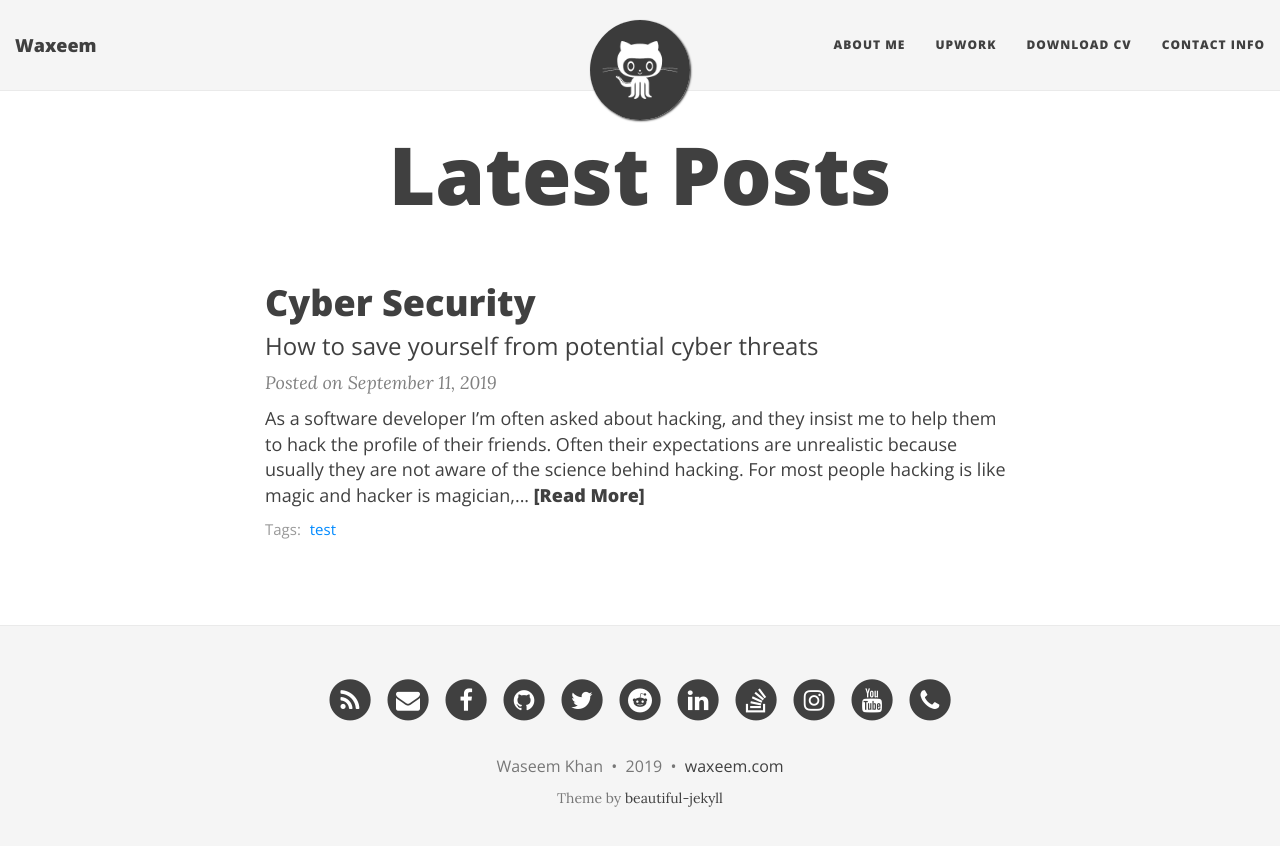
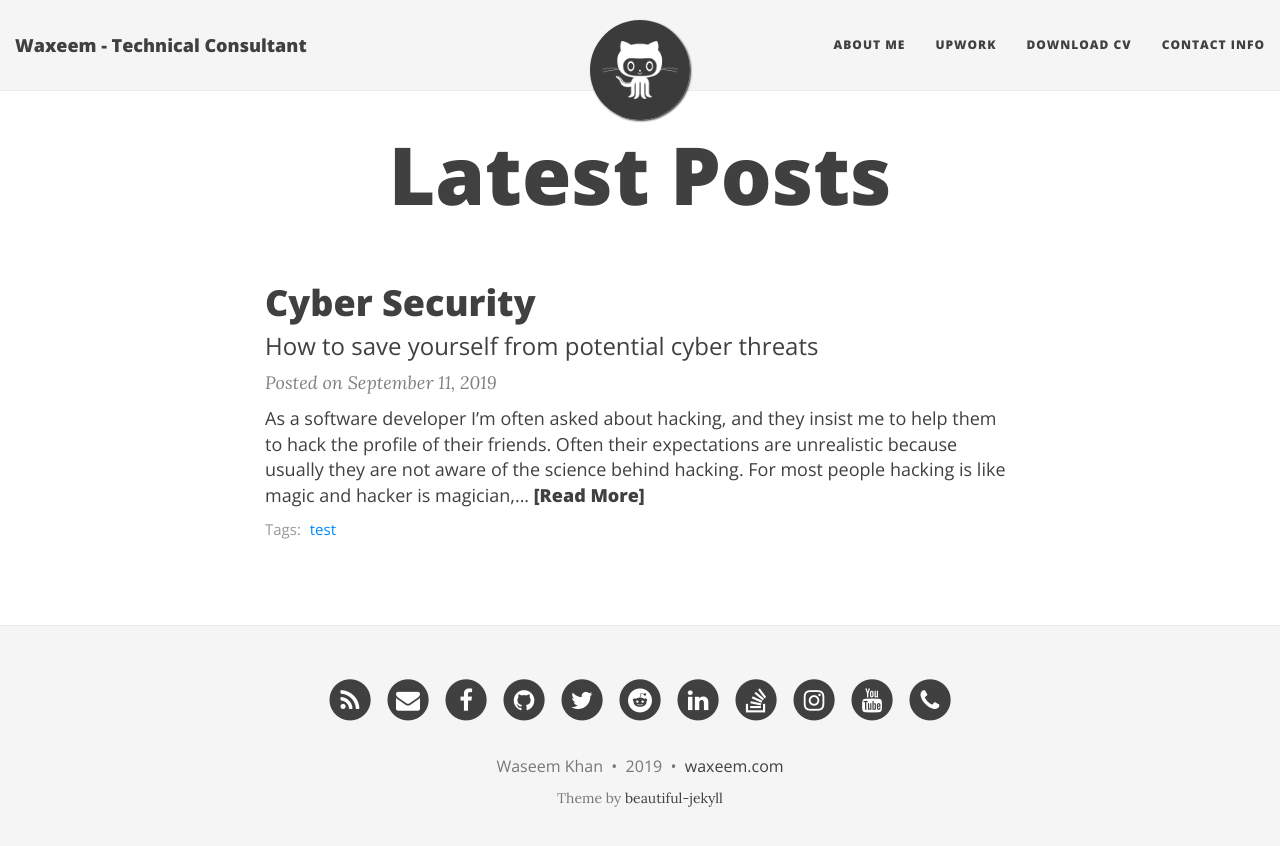
Before and after one commit to waseemullah157/waxeem, a Jekyll site: the page built from index.html, in a window 1280 px wide. Shown: the top 846 px of the page. Built offline with Jekyll 4.4.1, drawn with Linux system fonts in a browser that asks for light colours; nearby versions of some CDN libraries; the list of posts is cut into pages by our own code; part of the change alters nothing that is shown.

```diff
--- a/_config.yml
+++ b/_config.yml
@@ -14,10 +14,10 @@ baseurl: ""
 # Of course don't forget to change the username and projectname to YOUR username and project
 
 # Name of website
-title: Waxeem
+title: Waxeem - Technical Consultant
 
 # Short description of your site
-description: Technical Consultant
+description: I'm here to share my knowledge with our community.
 
 # --- Navigation bar options --- #
 
```
